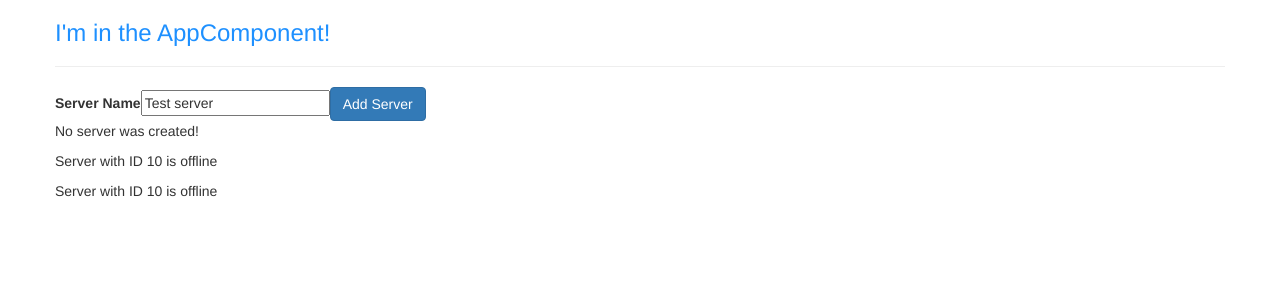
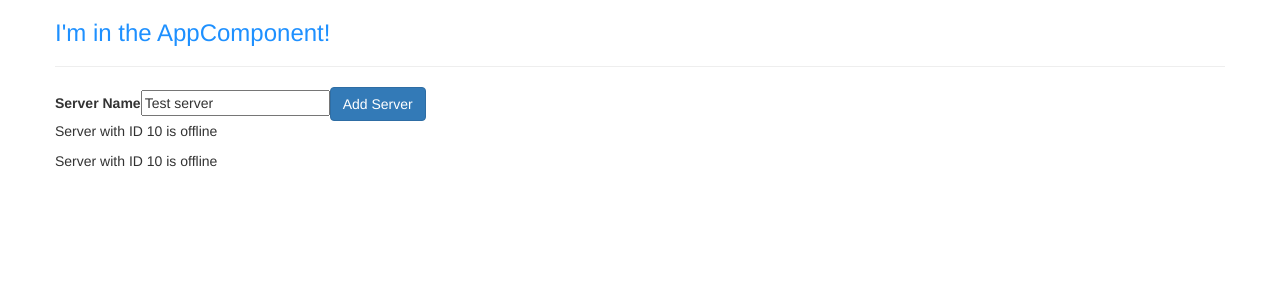
Before and after one commit to RobertImbrie/udemy-angular-5, an Angular app in the folder my-first-app/: page / in a window 1280 px wide. Shown: the top 300 px of the page. Built offline with nearby package versions, Linux system fonts and the light colour scheme.

Commit message:
Remove local reference for next video

```diff
--- a/my-first-app/src/app/servers/servers.component.html
+++ b/my-first-app/src/app/servers/servers.component.html
@@ -15,8 +15,5 @@
 <!--<p [innerText]='allowNewServer'></p>-->
 <!-- <p>{{ serverCreationStatus }}</p> -->
 <p *ngIf="serverCreated; else noServer">Server was created, server name is {{serverName}}</p>
-<ng-template #noServer>
-	<p>No server was created!</p>
-</ng-template>
 <app-server></app-server>
 <app-server></app-server>
```
